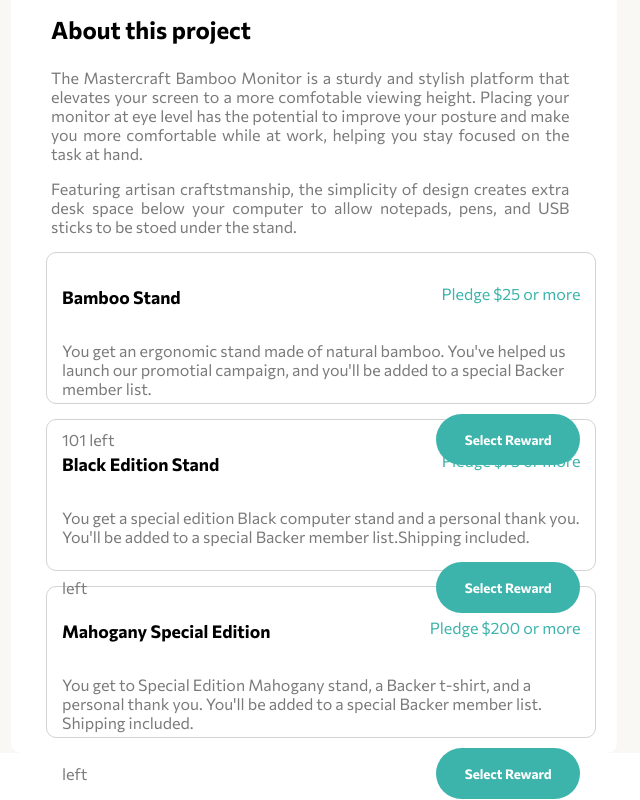
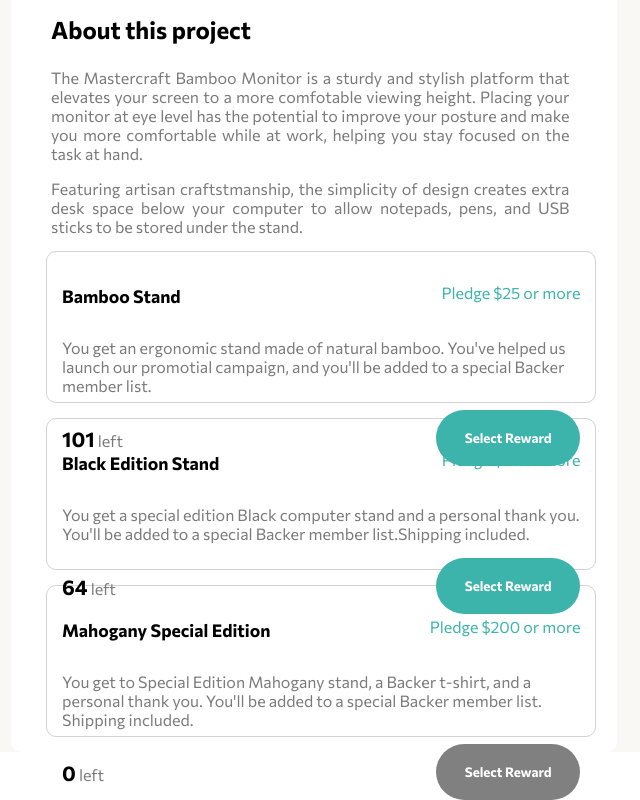
Before and after one commit to NielsLouwes/frontendmentor_crowdfundchallenge_niels_louwes, a React (Create React App) app: page / in a window 1280 px wide. Shown: the part 585-1385 px from the top of the page, without its empty margins (326-966 px from the left). Built offline with nearby package versions, Linux system fonts and the light colour scheme.

Commit message:
fixed state issues

```diff
--- a/src/components/Nav.js
+++ b/src/components/Nav.js
@@ -30,7 +30,6 @@
     h3 {
         color: white;
         font-size: 1.2em;
-        margin-left: 25px;
     }
 
     p {
--- a/src/components/ProjectCard.js
+++ b/src/components/ProjectCard.js
@@ -1,4 +1,4 @@
-import React , {useState} from 'react'
+import React  from 'react'
 import styled from 'styled-components'
 import StandCard from './StandCard'
 
@@ -15,6 +15,10 @@
         font-size: 1.5rem;
         margin-left: 25px;
     }
+
+    p {
+        margin-bottom: 15px;
+    }
 `
 
 const TextContainer = styled.div`
@@ -29,28 +33,29 @@
         <Styles>
                 <h3>About this project</h3>
                 <TextContainer>
-                <p>The Mastercraft Bamboo Monitor is a sturdy and stylish platform that elevates your screen to a more comfotable viewing height. Placing your monitor at eye level has the potential to improve your posture and make you more comfortable while at work, helping you stay focused on the task at hand.
-                </p>
-                <p>
-               Featuring artisan craftstmanship, the simplicity of design creates extra desk space below your computer to allow notepads, pens, and USB sticks to be stoed under the stand.
-                </p>
+                    <p>
+                        The Mastercraft Bamboo Monitor is a sturdy and stylish platform that elevates your screen to a more comfotable viewing height. Placing your monitor at eye level has the potential to improve your posture and make you more comfortable while at work, helping you stay focused on the task at hand.
+                    </p>
+                    <p>
+                        Featuring artisan craftstmanship, the simplicity of design creates extra desk space below your computer to allow notepads, pens, and USB sticks to be stored under the stand.
+                    </p>
                 </TextContainer>
             <StandCard
                 label="Bamboo Stand"
                 pledge="Pledge $25 or more"
                 description="You get an ergonomic stand made of natural bamboo. You've helped us launch our promotial campaign, and you'll be added to a special Backer member list."
-                bambooAmountLeft={bambooAmountLeft}
+                amountLeft={bambooAmountLeft}
                 moneyPledged={moneyPledged}
-                increment25={increment25}
+                increment={increment25}
                 backers={backers}
             />
             <StandCard
                 label="Black Edition Stand"
                 pledge="Pledge $75 or more"
                 description="You get a special edition Black computer stand and a personal thank you. You'll be added to a special Backer member list.Shipping included."
-                blackEditionAmountLeft={blackEditionAmountLeft}
+                amountLeft={blackEditionAmountLeft}
                 moneyPledged={moneyPledged}
-                increment75={increment75}
+                increment={increment75}
                 backers={backers}
             />
             {/* needs to be greyed out as none are left in stock */}
@@ -58,11 +63,10 @@
                 label="Mahogany Special Edition"
                  pledge="Pledge $200 or more"
                 description="You get to Special Edition Mahogany stand, a Backer t-shirt, and a personal thank you. You'll be added to a special Backer member list. Shipping included."
-                mahoganyAmountLeft={mahoganyAmountLeft}
+                amountLeft={mahoganyAmountLeft}
                 moneyPledged={moneyPledged}
-                increment200={increment200}
-                backers={backers}
-
+                increment={increment200}
+                backers={backers}s
             />
         </Styles>
     )
--- a/src/components/StandCard.js
+++ b/src/components/StandCard.js
@@ -28,7 +28,17 @@
         cursor: pointer;
     }
 
+    button:disabled {
+        background-color: grey;
+    }
+
     h3 {
+        color: black;
+    }
+
+    span {
+        font-size: 1.3em;
+        font-weight: bolder;
         color: black;
     }
 
@@ -70,7 +80,7 @@
     font-weight: bolder;
 `
 
-function StandCard({label, pledge, description, amountLeft,  moneyPledged, backers, increment25,increment75, increment200, bambooAmountLeft, blackEditionAmountLeft, mahoganyAmountLeft}) {
+function StandCard({label, pledge, description, increment, amountLeft}) {
 
 
     return (
@@ -81,8 +91,17 @@
                 </TitleContainer>
                 <p>{description}</p>
                 <div>
-                    <p>{bambooAmountLeft} left </p>
-                    <button className="hvr-grow" onClick={increment25} type="button">Select Reward</button>
+                    <p> <span>{amountLeft}</span> left </p>
+                    <button
+                    className="hvr-grow"
+                    disabled={
+                        !amountLeft
+                    }
+                    onClick={increment}
+                    type="button"
+                    >
+                        Select Reward
+                    </button>
                 </div>
         </Styles>
     )
```
